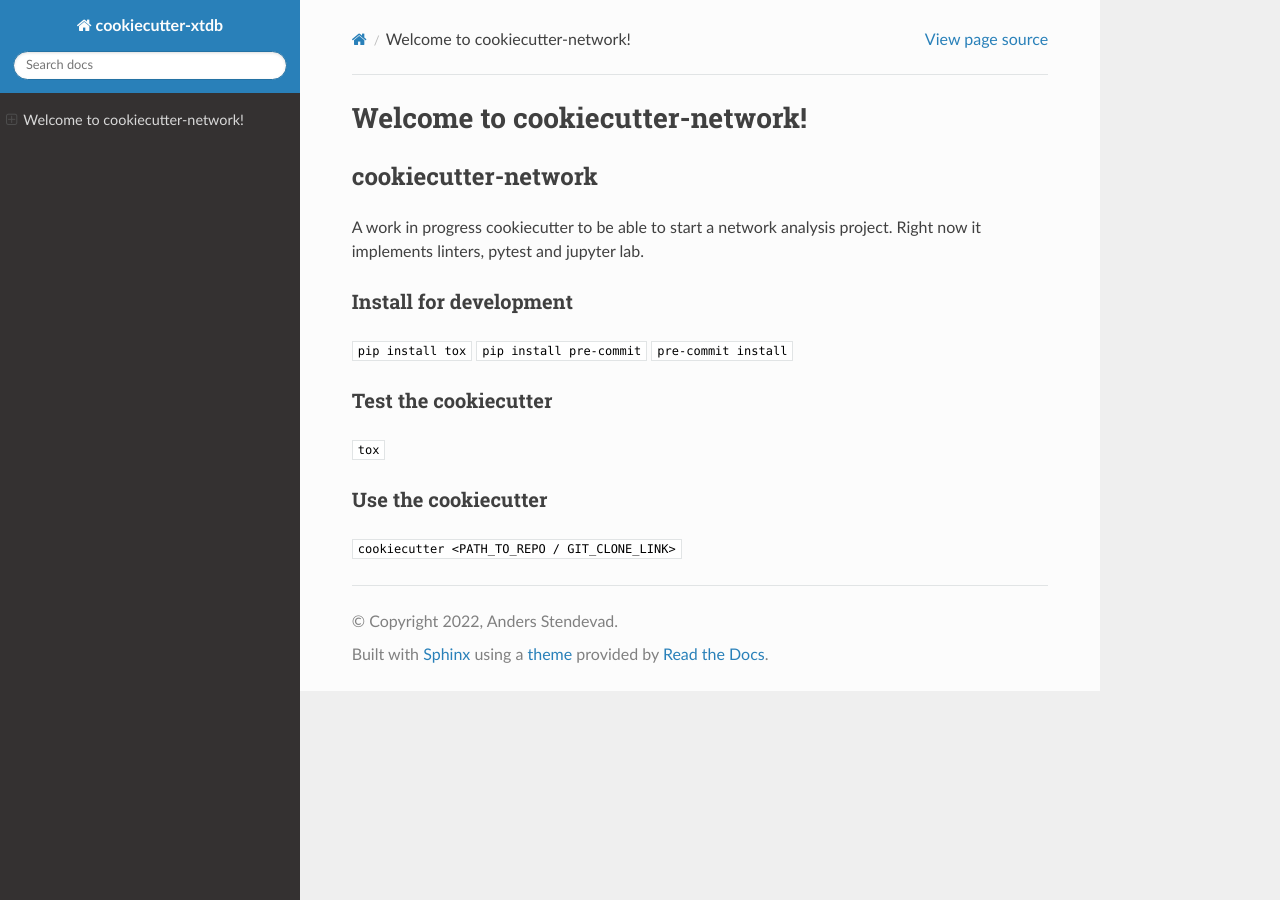
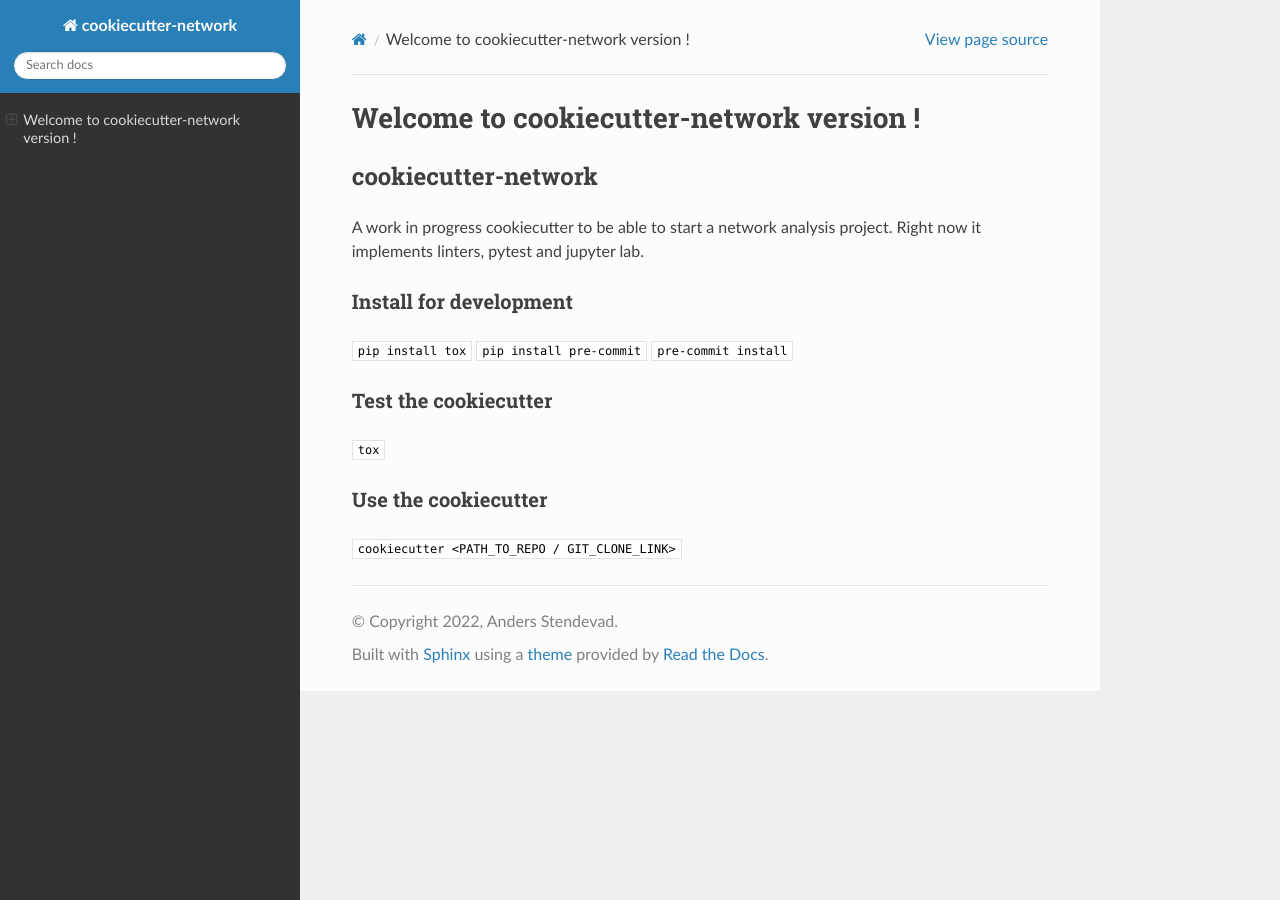
Before and after one commit to AndersStendevad/Cookiecutter-network, a Sphinx documentation site: the page built from docs/index.rst, in a window 1280 px wide. Built offline with Sphinx 7.4.7 and the Read the Docs theme 2.0.0, drawn with Linux system fonts in a browser that asks for light colours; the version number could not be read and is left out.

Commit message:
Added a few things

```diff
--- a/docs/conf.py
+++ b/docs/conf.py
@@ -17,13 +17,13 @@
 
 # -- Project information -----------------------------------------------------
 
-project = "cookiecutter-xtdb"
+project = "cookiecutter-network"
 copyright = "2022, Anders Stendevad"
 author = "Anders Stendevad"
 
 # The full version, including alpha/beta/rc tags
-release = "0.0.1"
-
+with open('../VERSION', 'r') as f:
+    release = f.read()
 
 # -- General configuration ---------------------------------------------------
 
@@ -59,3 +59,11 @@ html_theme = "sphinx_rtd_theme"
 # relative to this directory. They are copied after the builtin static files,
 # so a file named "default.css" will overwrite the builtin "default.css".
 html_static_path = []
+
+# Add version to be used in docs
+variables_to_export = [
+    "release",
+]
+frozen_locals = dict(locals())
+rst_epilog = '\n'.join(map(lambda x: f".. |{x}| replace:: {frozen_locals[x]}", variables_to_export))
+del frozen_locals
--- a/docs/index.rst
+++ b/docs/index.rst
@@ -1,4 +1,4 @@
-Welcome to cookiecutter-network!
-============================================
+Welcome to cookiecutter-network version |release|!
+==================================================
 .. include:: ../README.md
    :parser: myst_parser.sphinx_
```
